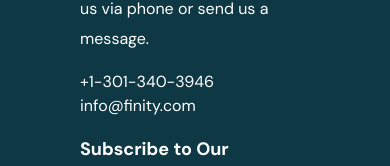
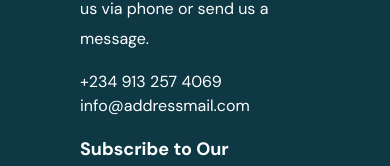
Before and after one commit to webabbey247/adla_, a Next.js app: page /contact in a window 390 px wide. Shown: the part 2885-3051 px from the top of the page. Built offline with nearby package versions, Linux system fonts and the light colour scheme.

Commit message:
footer mobile number changes

```diff
--- a/components/Footer.js
+++ b/components/Footer.js
@@ -77,10 +77,10 @@ const Footer = () => {
                   </p>
                   <ul className="list-unstyled">
                     <li className="mb-lg-3">
-                      <a href="/">+1-301-340-3946</a>
+                      <a href="/">+234 913 257 4069</a>
                     </li>
                     <li className="mb-lg-3">
-                      <a href="/">info@finity.com</a>
+                      <a href="/">info@addressmail.com</a>
                     </li>
                   </ul>
                 </div>
--- a/styles/contactus.module.css
+++ b/styles/contactus.module.css
@@ -1,5 +1,6 @@
 .contact_us_banner {
     background-image: url('/static/agriculture_banner_img.jpg');
+    /* background-image: url('/static/banner_img_02.jpg'); */
     background-position: center;
     background-repeat: no-repeat;
     background-size: cover;
```
Also changed, not shown: public/static/banner_img_02.jpg (added).
